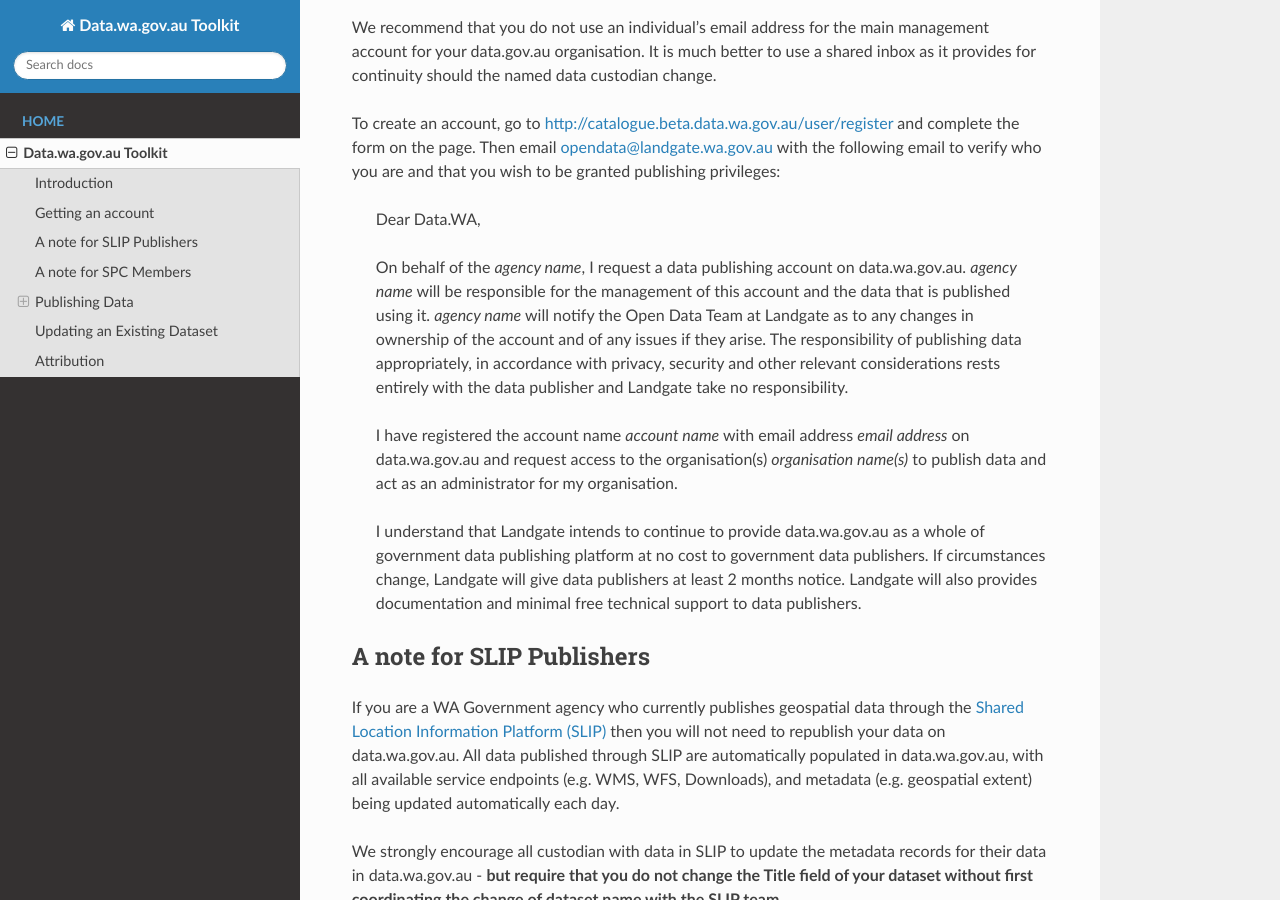
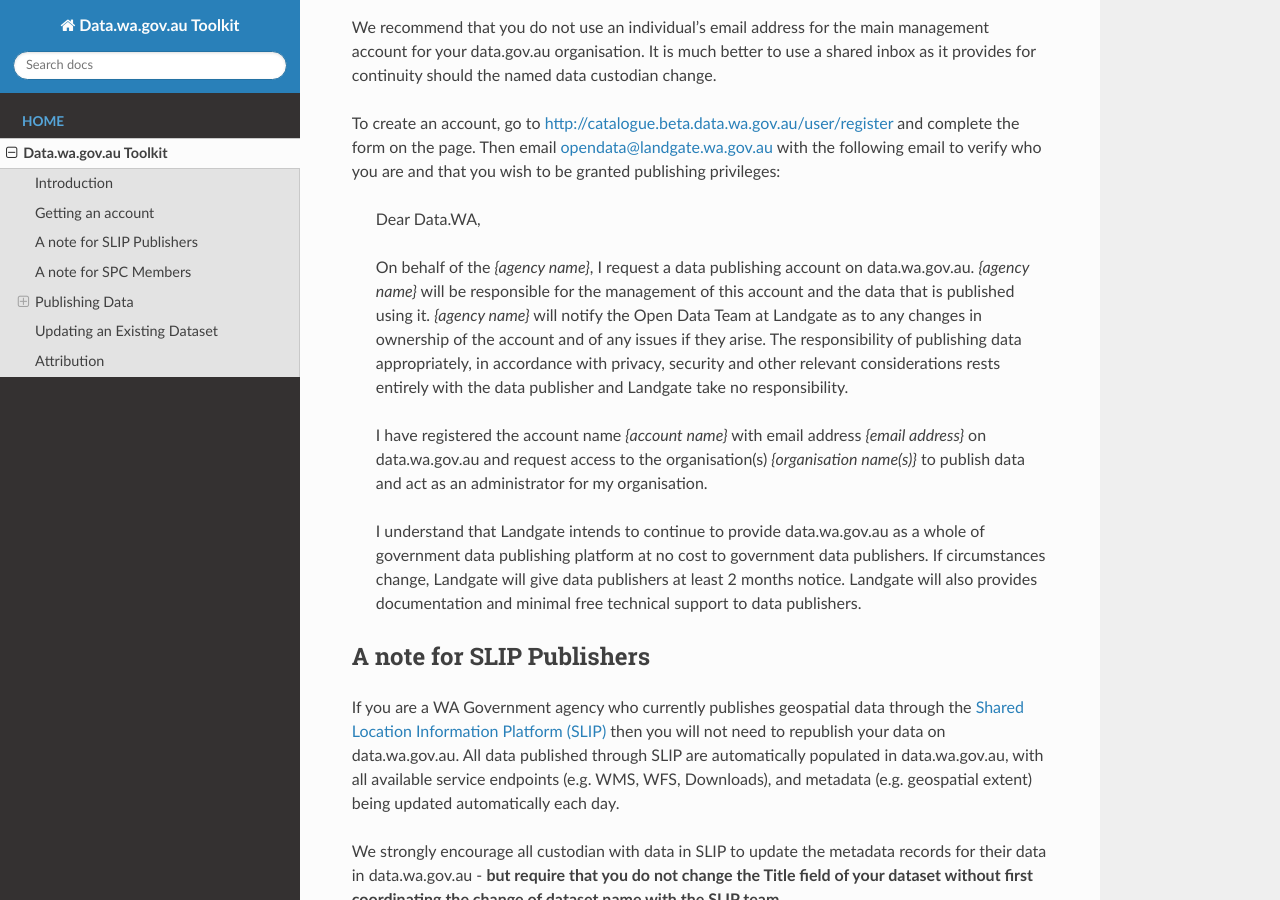
Before and after one commit to datawagovau/toolkit, an MkDocs documentation site: the page built from docs/index.md, in a window 1280 px wide and 900 px high, scrolled down 1096 px. Built offline with MkDocs 1.6.1, drawn with Linux system fonts in a browser that asks for light colours; nearby versions of some CDN libraries; old or Windows-style settings are respelled for this version of MkDocs.

Commit message:
Minor edits

```diff
--- a/docs/index.md
+++ b/docs/index.md
@@ -27,9 +27,9 @@
 
 > Dear Data.WA,
 >
-> On behalf of the *agency name*, I request a data publishing account on data.wa.gov.au. *agency name* will be responsible for the management of this account and the data that is published using it. *agency name* will notify the Open Data Team at Landgate as to any changes in ownership of the account and of any issues if they arise. The responsibility of publishing data appropriately, in accordance with privacy, security and other relevant considerations rests entirely with the data publisher and Landgate take no responsibility.
+> On behalf of the *{agency name}*, I request a data publishing account on data.wa.gov.au. *{agency name}* will be responsible for the management of this account and the data that is published using it. *{agency name}* will notify the Open Data Team at Landgate as to any changes in ownership of the account and of any issues if they arise. The responsibility of publishing data appropriately, in accordance with privacy, security and other relevant considerations rests entirely with the data publisher and Landgate take no responsibility.
 >
-> I have registered the account name *account name* with email address *email address* on data.wa.gov.au and request access to the organisation(s) *organisation name(s)* to publish data and act as an administrator for my organisation.
+> I have registered the account name *{account name}* with email address *{email address}* on data.wa.gov.au and request access to the organisation(s) *{organisation name(s)}* to publish data and act as an administrator for my organisation.
 >
 > I understand that Landgate intends to continue to provide data.wa.gov.au as a whole of government data publishing platform at no cost to government data publishers. If circumstances change, Landgate will give data publishers at least 2 months notice. Landgate will also provides documentation and minimal free technical support to data publishers.
 
```
